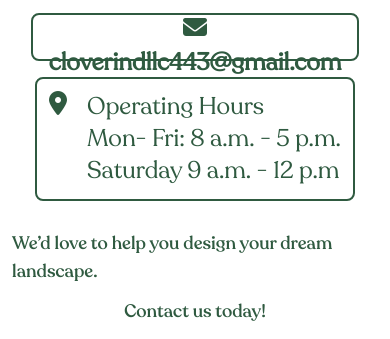
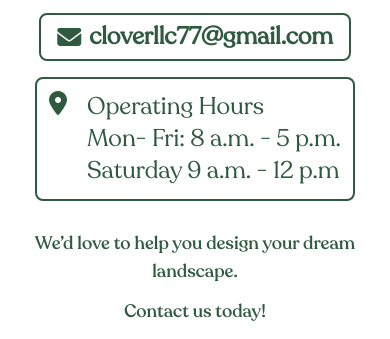
Before and after one commit to savannahcode/CloverIndustriesLLC, a website: page contact.html in a window 390 px wide. Shown: the part 407-746 px from the top of the page. Drawn offline with Linux system fonts and the light colour scheme; files whose address does not match are found by name.

Commit message:
fixed email address error

```diff
--- a/contact.html
+++ b/contact.html
@@ -94,14 +94,14 @@
           <p>385-441-1114</p>
         </button>
       </a>
-      <a href="mailto:cloverindllc443@gmail.com" class="mb-4 mx-5">
+      <a href="mailto:cloverllc77@gmail.com" class="mb-4 mx-5">
         <button
           class="btn btn-outline border-cloverGreen text-cloverGreen hover:bg-cloverGreen hover:border-cloverGreen text-2xl md:text-3xl lg:text-4xl border-2 hover:text-white group"
         >
           <i
             class="fa-solid fa-envelope text-cloverGreen group-hover:text-white"
           ></i>
-          <p>cloverindllc443@gmail.com</p>
+          <p>cloverllc77@gmail.com</p>
         </button>
       </a>
       <a href="https://g.co/kgs/4jbEjdq" class="mb-4 mx-5">
@@ -118,10 +118,14 @@
           </div>
         </div>
       </a>
-      <h2 class="text-lg md:text-xl mt-3 text-cloverGreen font-recoletaMd">
+      <h2
+        class="text-lg md:text-xl mt-3 text-cloverGreen font-recoletaMd text-center"
+      >
         We’d love to help you design your dream landscape.
       </h2>
-      <h2 class="text-lg md:text-xl mt-3 text-cloverGreen font-recoletaMd">
+      <h2
+        class="text-lg md:text-xl mt-3 text-cloverGreen font-recoletaMd text-center"
+      >
         Contact us today!
       </h2>
     </div>
```
Also changed, not shown: output.css, 1 other file.
